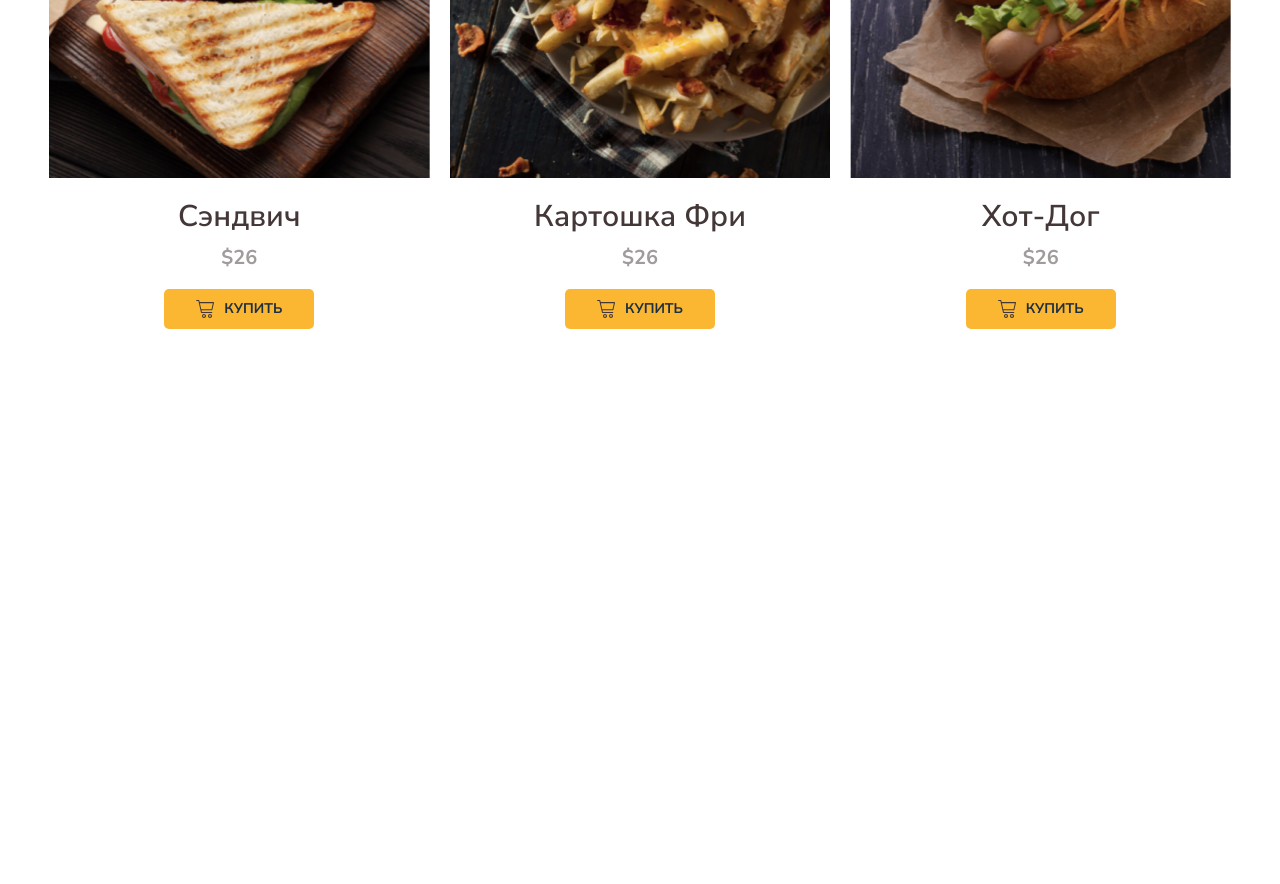
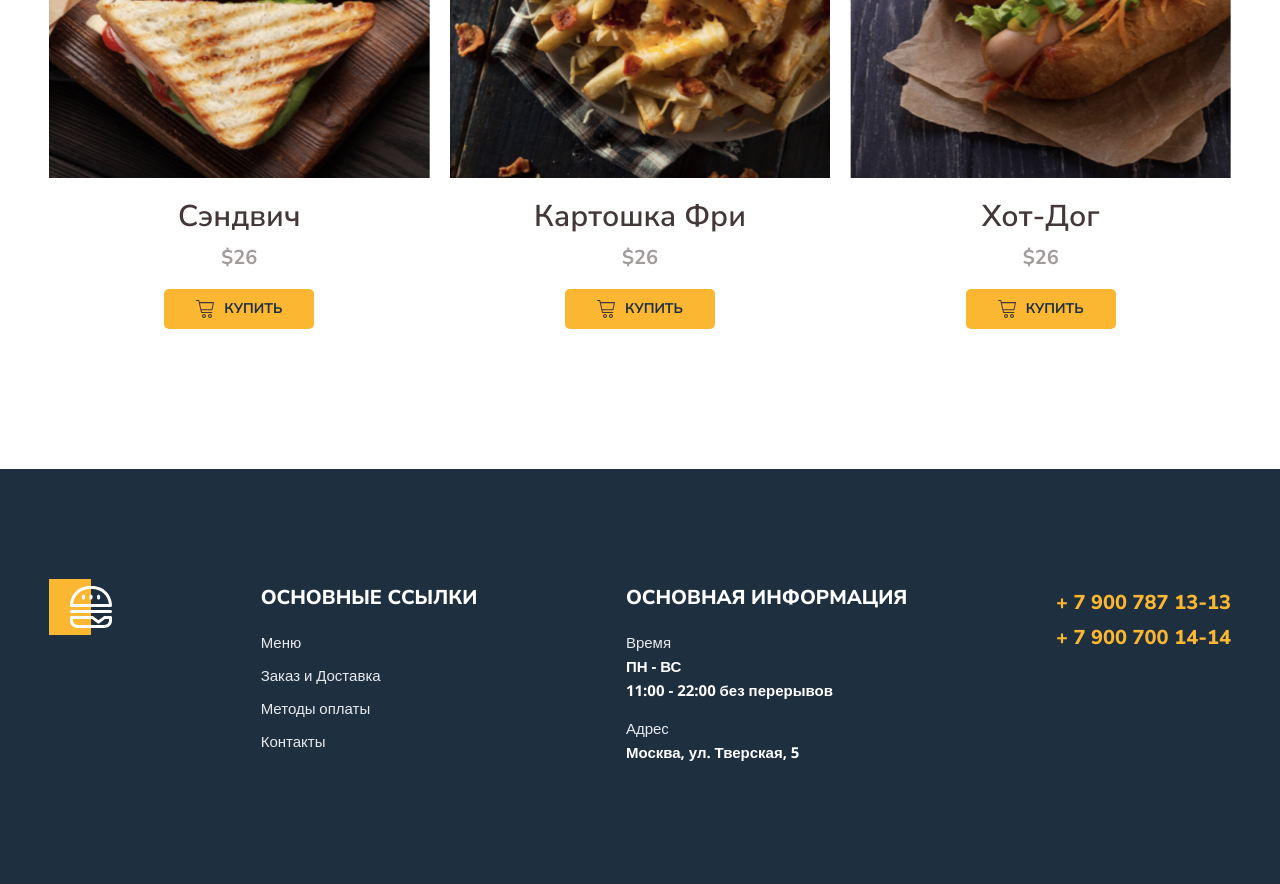
Before and after one commit to annblok/FrontendBlok-Module01-Burger, a plain HTML site: page index.html in a window 1280 px wide. Shown: the part 3010-3894 px from the top of the page. Before the commit the page ends 3339 px from the top, so only its background shows below. Drawn offline with nearby package versions, Linux system fonts and the light colour scheme.

Commit message:
style footer

```diff
--- a/index.html
+++ b/index.html
@@ -151,5 +151,39 @@
             </div>
         </section>
     </main>
+    <footer class="footer">
+        <div class="container">
+            <div class="footer-wrapper">
+                <a href="#" class="footer-logo"></a>
+                <div class="footer-item">
+                    <h3 class="footer-title">Основные ссылки</h3>
+                    <nav class="footer-nav">
+                        <a href="#" class="footer-link">Меню</a>
+                        <a href="#" class="footer-link">Заказ и Доставка</a>
+                        <a href="#" class="footer-link">Методы оплаты</a>
+                        <a href="#" class="footer-link">Контакты</a>
+                    </nav>
+                </div>
+                <div class="footer-item">
+                    <h3 class="footer-title">Основная информация</h3>
+                    <ul class="footer-list">
+                        <li class="footer-list-item">
+                            <span>Время</span>
+                            ПН - ВС<br>
+                            11:00 - 22:00 без перерывов
+                        </li>
+                        <li class="footer-list-item">
+                            <span>Адрес</span>
+                            Москва, ул. Тверская, 5
+                        </li>
+                    </ul>
+                </div>
+                <div class="footer-item">
+                    <a class="footer-tel" href="tel:+79007871313">+ 7 900 787 13-13</a>
+                    <a class="footer-tel" href="tel:+79007001414">+ 7 900 700 14-14</a>
+                </div>
+            </div>
+        </div>
+    </footer>
 </body>
 </html>
--- a/styles/main.css
+++ b/styles/main.css
@@ -8,6 +8,7 @@
     --dark-rgba: 68, 55, 55;
     --light: #FFFFFF;
     --light-rgb: 255, 255, 255;
+    --line: #DEDEDE;
 }
 
 body {
@@ -29,7 +30,7 @@ a {
 /* Header */
 
 .header {
-    border-bottom: 1px solid #DEDEDE;
+    border-bottom: 1px solid var(--line);
 }
 
 .header-wrapper {
@@ -267,7 +268,7 @@ a {
     background-size: 14px 10px;
     background-repeat: no-repeat;
     background-position: 89% center;
-    border: 1px solid #DEDEDE;
+    border: 1px solid var(--line);
     padding: 13px 30px;
     border-radius: 22px;
 }
@@ -346,3 +347,82 @@ a {
     background-repeat: no-repeat;
     background-size: contain;
 }
+
+/* Footer */
+
+.footer {
+    background-color: #1E2F40;
+    padding-top: 110px;
+    padding-bottom: 120px;
+    margin-top: 140px;
+}
+
+.footer-wrapper {
+    display: flex;
+    justify-content: space-between;
+}
+
+.footer-logo {
+    display: block;
+    width: 63px;
+    height: 56px;
+    background-image: url(../images/logo-light-min.svg);
+    background-repeat: no-repeat;
+    background-size: contain;
+}
+
+.footer-title {
+    color: var(--light);
+    font-family: var(--nunito-sans);
+    font-size: 20px;
+    font-weight: 800;
+    line-height: 190%;
+    text-transform: uppercase;
+    margin-top: 0;
+    margin-bottom: 13px;
+}
+
+.footer-nav {
+    display: flex;
+    flex-direction: column;
+    gap: 9px;
+}
+
+.footer-link {
+    color: rgba(var(--light-rgb), .9);
+    font-size: 15px;
+    line-height: 160%;
+}
+
+.footer-list {
+    list-style-type: none;
+    padding-left: 0;
+    margin: 0;
+}
+
+.footer-list-item {
+    color: var(--light);
+    font-size: 15px;
+    font-weight: 700;
+    line-height: 160%;
+}
+
+.footer-list-item span {
+    display: block;
+    color: rgba(var(--light-rgb), .9);
+    font-weight: 400;
+}
+
+.footer-list-item:not(:last-child) {
+    margin-bottom: 14px;
+}
+
+.footer-tel {
+    display: block;
+    color: var(--accent-light);
+    font-family: var(--nunito-sans);
+    font-size: 20px;
+    font-weight: 800;
+    text-transform: uppercase;
+    margin-top: 12px;
+}
```
Also changed, not shown: images/logo-light-min.svg (added).
